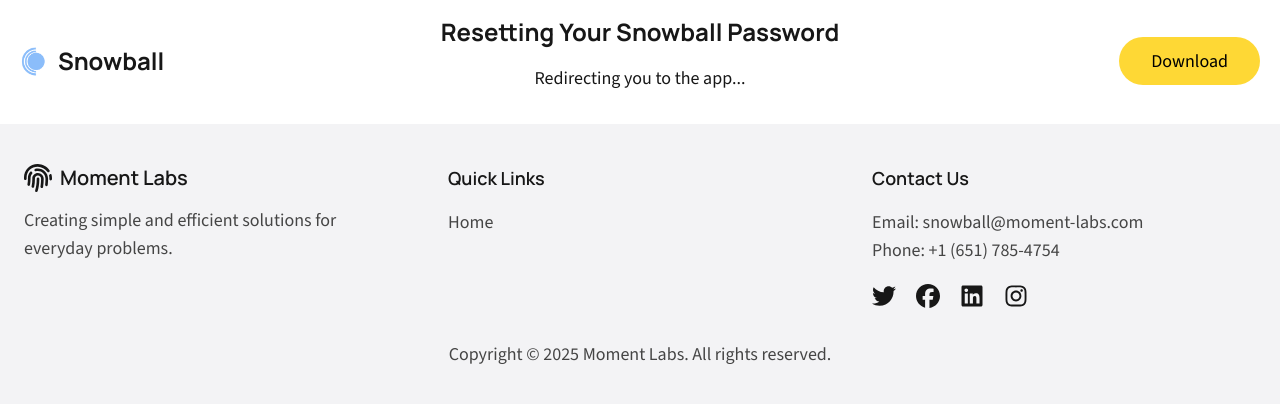
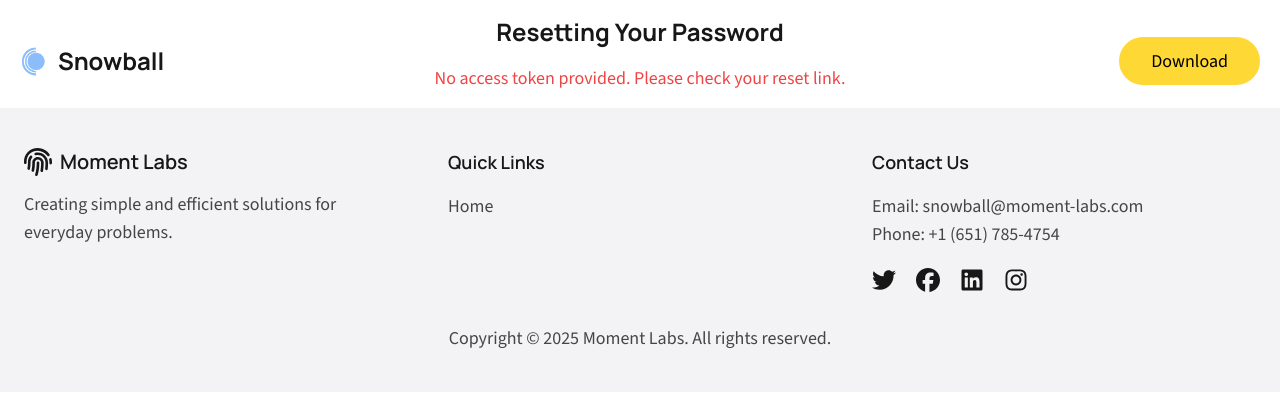
Before and after one commit to moment-labs-ab/web-portal, a Next.js app: page /snowball/reset-password in a window 1280 px wide. Shown: the top 404 px of the page. Built offline with nearby package versions, Linux system fonts and the light colour scheme.

Commit message:
Adding temp fix for reset password

```diff
--- a/src/app/layout.tsx
+++ b/src/app/layout.tsx
@@ -43,15 +43,21 @@
 }>) {
   return (
     <html lang="en">
+        <head>
+            <title>Moment Labs</title>
+            <meta name="viewport" content="width=device-width, initial-scale=1" />
+        </head>
       <body
         className={`${manrope.className} ${sourceSans.className} antialiased`}
       >
+        <div>
         {siteDetails.googleAnalyticsId && <GoogleAnalytics gaId={siteDetails.googleAnalyticsId} />}
         <Header />
         <main>
           {children}
         </main>
         <Footer />
+        </div>
       </body>
     </html>
   );
--- /dev/null
+++ b/src/app/snowball/reset-password/client-only.tsx
@@ -0,0 +1,81 @@
+'use client';
+
+import { useEffect, useState } from 'react';
+import { useSearchParams } from 'next/navigation';
+
+export default function ClientOnly() {
+  const [mounted, setMounted] = useState(false);
+
+  // Only render content after component has mounted on the client
+  useEffect(() => {
+    setMounted(true);
+  }, []);
+
+  // Return empty div on server render to avoid hydration mismatch
+  if (!mounted) {
+    // This is what gets rendered on the server - an empty div
+    return <div />;
+  }
+
+  // Only render the actual content on the client after mounting
+  return <PasswordResetContent />;
+}
+
+function PasswordResetContent() {
+  const searchParams = useSearchParams();
+  const [status, setStatus] = useState<'loading' | 'error' | 'manual'>('loading');
+  const accessToken = searchParams.get('access_token');
+
+  useEffect(() => {
+    if (!accessToken) {
+      setStatus('error');
+      return;
+    }
+
+    // Construct deep link
+    const expoDeepLink = `com.momentlabs.snowball://reset-password?access_token=${encodeURIComponent(accessToken)}`;
+
+    // Try to redirect to app
+    window.location.href = expoDeepLink;
+
+    // Set timeout for manual option
+    const timeout = setTimeout(() => {
+      setStatus('manual');
+    }, 2000);
+
+    return () => clearTimeout(timeout);
+  }, [accessToken]);
+
+  return (
+    <div className="container mx-auto p-4 max-w-md text-center">
+        <h1 className="text-2xl font-bold mb-4">Resetting Your Password</h1>
+
+        {status === 'error' && (
+        <p className="text-red-500">No access token provided. Please check your reset link.</p>
+        )}
+
+        {status === 'loading' && (
+        <p className="mb-4">Redirecting you to the app...</p>
+        )}
+
+        {status === 'manual' && (
+        <div>
+            <p className="text-red-500 mb-4">
+            If you're not automatically redirected, please ensure the app is installed on your device.
+            </p>
+            <button
+            className="bg-blue-500 text-white px-4 py-2 rounded"
+            onClick={() => {
+                if (accessToken) {
+                const expoDeepLink = `com.momentlabs.snowball://reset-password?access_token=${encodeURIComponent(accessToken)}`;
+                window.location.href = expoDeepLink;
+                }
+            }}
+            >
+            Open App Manually
+            </button>
+        </div>
+        )}
+    </div>
+  );
+}
--- a/src/app/snowball/reset-password/layout.tsx
+++ /dev/null
@@ -1,6 +0,0 @@
-// app/reset-password/layout.js
-import { ReactNode } from 'react';
-
-export default function ResetPasswordLayout({ children }: { children: ReactNode }) {
-    return children;
-}
--- a/src/app/snowball/reset-password/page.tsx
+++ b/src/app/snowball/reset-password/page.tsx
@@ -1,70 +1,14 @@
 // app/reset-password/page.js
 'use client';
 
-import { useEffect } from 'react';
-import { useSearchParams } from 'next/navigation';
+import { Suspense } from 'react';
+import ClientOnly from './client-only';
 
-export default function PasswordReset() {
-  const searchParams = useSearchParams();
-
-  useEffect(() => {
-    // Get the access_token from URL parameters
-    const accessToken = searchParams.get('access_token');
-
-    if (!accessToken) {
-      // Handle missing token case
-      console.error('No access token provided');
-      return;
-    }
-
-    // Construct the deep link URL to your Expo app
-    // Format: yourapp://reset-password?access_token=TOKEN
-    const expoDeepLink = `com.momentlabs.snowball://reset-password?access_token=${encodeURIComponent(accessToken)}`;
-
-    // Redirect to the Expo app
-    window.location.href = expoDeepLink;
-
-    // Optional: You can set a timeout to show a fallback UI
-    // if the redirection doesn't happen (e.g., app not installed)
-    const redirectTimeout = setTimeout(() => {
-      // This runs if the automatic redirection didn't work
-      const manualRedirectElement = document.getElementById('manual-redirect');
-      if (manualRedirectElement) {
-        manualRedirectElement.style.display = 'block';
-      }
-    }, 2000);
-
-    return () => clearTimeout(redirectTimeout);
-  }, [searchParams]);
-
+// Server Component
+export default function PasswordResetPage() {
   return (
-    <html>
-    <head>
-      <title>Password Reset</title>
-      <meta name="viewport" content="width=device-width, initial-scale=1" />
-    </head>
-    <body>
-    <div className="container mx-auto p-4 max-w-md text-center">
-      <h1 className="text-2xl font-bold mb-4">Resetting Your Snowball Password</h1>
-      <p className="mb-4">Redirecting you to the app...</p>
-
-      <div id="manual-redirect" style={{ display: 'none' }}>
-        <p className="text-red-500 mb-4">
-          If you're not automatically redirected, please ensure the app is installed on your device.
-        </p>
-        <button
-          className="bg-blue-500 text-white px-4 py-2 rounded"
-          onClick={() => {
-            const accessToken = searchParams.get('access_token');
-            const expoDeepLink = `com.momentlabs.snowball://reset-password?access_token=${encodeURIComponent(accessToken || '')}`;
-            window.location.href = expoDeepLink;
-          }}
-        >
-          Open App Manually
-        </button>
-      </div>
-    </div>
-    </body>
-    </html>
-  );
+    <Suspense fallback={<div className="container mx-auto p-4 max-w-md text-center">Loading...</div>}>
+        <ClientOnly />
+    </Suspense>
+  )
 }
```
